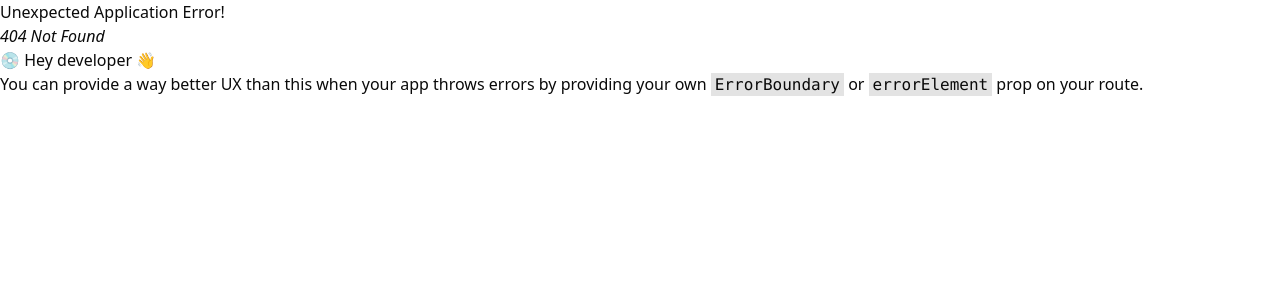
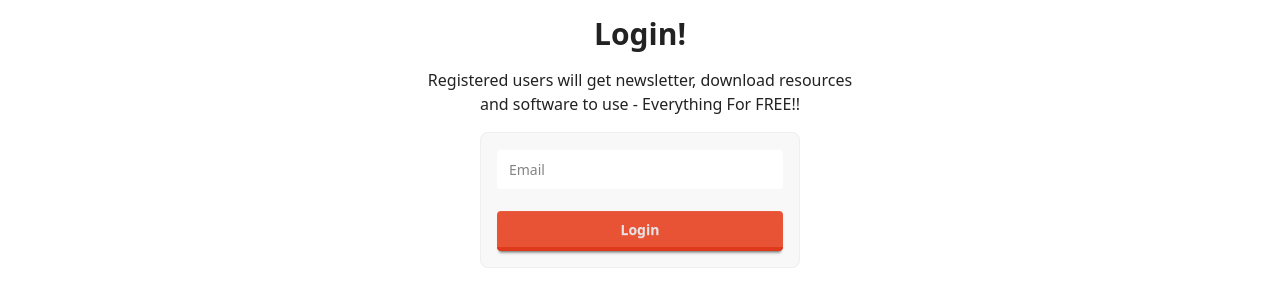
Before and after one commit to shemanto27/My-Portfolio-Website, a React (Vite) app in the folder frontend/: page /auth/1 in a window 1280 px wide. Before the commit this address had no page. Shown: the top 306 px of the page. Built offline with nearby package versions, Linux system fonts and the light colour scheme.

Commit message:
jwt added

```diff
--- a/frontend/src/components/Footer.jsx
+++ b/frontend/src/components/Footer.jsx
@@ -9,10 +9,10 @@ function Footer() {
         <aside>
           <p className='text-white flex items-center justify-center flex-wrap'>
             Copyright © {new Date().getFullYear()} - Build by Shemanto Sharkar with
-            <div className='flex items-center justify-center'>
+            <span className='flex items-center justify-center'>
             <img src={laptop} alt="laptop" className='w-5 mx-1' /> +
             <img src={love} alt="love" className='w-5 mx-1'/>
-            </div>
+            </span>
           </p>
         </aside>
       </footer>
--- a/frontend/src/components/Hero.jsx
+++ b/frontend/src/components/Hero.jsx
@@ -1,12 +1,13 @@
 import React from 'react'
 import coder_image from '../assets/images/coder_image.webp'
+
 
 function Hero() {
   return (
     <>
       <div className="hero bg-base-100 h-full flex flex-col justify-center items-center text-center container mx-auto px-4 my-5">
         <div className='flex items-center justify-center flex-wrap'>
-          <h1 className="text-5xl font-bold text-[#151a11] flex items-center">
+          <h1 className="text-5xl font-bold text-[#222222] flex items-center">
             Let's Code and Build!
           </h1>
           <div><img src={coder_image} alt="coder_image" className="w-12 ml-2" /></div>
--- a/frontend/src/components/Navbar.jsx
+++ b/frontend/src/components/Navbar.jsx
@@ -1,7 +1,20 @@
-import React from 'react'
+import React, {useEffect, useState} from 'react'
 import { FaLinkedin, FaGithub } from 'react-icons/fa'
+import { useNavigate } from 'react-router-dom';
+
 
 function Navbar() {
+  const navigate = useNavigate();
+  const [logInStatus, setLogInStatus] = useState(false);
+
+  useEffect(() => {
+    if (localStorage.getItem('token') === null) {
+      setLogInStatus(false);
+    }
+    else {
+      setLogInStatus(true);
+    };
+  }, [])
   return (
     <>
       <div className="navbar bg-[#18354C] shadow-sm ">
@@ -20,8 +33,8 @@ function Navbar() {
               <li><a>Books</a></li>
               <li><a href="https://www.linkedin.com/in/shemanto"><FaLinkedin className="h-5 w-5" /> LinkedIn</a></li>
               <li><a href="https://github.com/shemanto27"><FaGithub className="h-5 w-5" /> GitHub</a></li>
-              <li className="mb-2"><a className="btn bg-[#E85235] border-[#DD391A] text-white shadow-none">Sign-Up&#10024;</a></li>
-              <li><a className="btn bg-[#fbcf4d] border-0 text-black shadow-none">Login</a></li>
+              <li className="mb-2"><a className="btn bg-[#E85235] border-[#DD391A] text-white shadow-none" onClick={() => navigate('/auth/register')}>Sign-Up&#10024;</a></li>
+              <li><a className="btn bg-[#fbcf4d] border-0 text-black shadow-none" onClick={() => navigate('/auth/login')}>{logInStatus ? 'Login' : 'Logout'}</a></li>
             </ul>
           </div>
           <a className="btn btn-ghost text-xl text-white">Shemanto's Blog</a>
@@ -40,8 +53,8 @@ function Navbar() {
           <a href="https://github.com/shemanto27" target='_blank' className="btn btn-ghost bg-white">
             <FaGithub className="h-5 w-5" />
           </a>
-          <a className="btn bg-[#E85235] border-[#DD391A] text-white shadow-none">Sign-Up&#10024;</a>
-          <a className="btn bg-[#fbcf4d] border-0 text-black shadow-none">Login</a>
+          <a className="btn bg-[#E85235] border-[#DD391A] text-white shadow-none" onClick={() => navigate('/auth/register')}>Sign-Up&#10024;</a>
+          <a className="btn bg-[#fbcf4d] border-0 text-black shadow-none" onClick={() => navigate('/auth/login')}>{logInStatus ? 'Login' : 'Logout'}</a>
         </div>
       </div>
     </>
--- a/frontend/src/main.jsx
+++ b/frontend/src/main.jsx
@@ -31,7 +31,7 @@ const router = createBrowserRouter([
     element: <Admin />
   },
   {
-    path: '/register',
+    path: '/auth/:type',
     element: <UserRegistrationandLoginForm />
   },
 ]);
--- a/frontend/src/pages/AddNewBlog.jsx
+++ b/frontend/src/pages/AddNewBlog.jsx
@@ -62,7 +62,6 @@ const AddNewBlog = () => {
         navigate("/admin");
       }
     } catch (error) {
-      console.error("Error creating blog", error.response?.data || error.message);
       alert(JSON.stringify(error.response?.data)); // Show error response in alert
     }
   };
--- a/frontend/src/pages/UserRegistrationAndLoginForm.jsx
+++ b/frontend/src/pages/UserRegistrationAndLoginForm.jsx
@@ -1,23 +1,90 @@
-import React from 'react'
+import React, { useState } from 'react'
+import { useParams, useNavigate } from 'react-router-dom';
+import  axios  from 'axios';
+
+
 
 function UserRegistrationForm() {
+  const { type } = useParams();
+  const navigate = useNavigate();
+
+  const API_URL_register = "/api/users/";
+  const API_URL_login = "/api/jwt/create/";
+
+  const [email, setEmail] = useState("");
+  const [username, setUsername] = useState("");
+  const [password, setPassword] = useState("");
+  const [retypePassword, setRetypePassword] = useState("");
+
+  console.log(email, username, password, retypePassword);
+
+  const handleSubmit = async (e) => {
+    e.preventDefault();
+    const formData = new FormData();
+
+    if (type === "register") {
+      formData.append("email", email);
+      formData.append("name", username);
+      formData.append("password", password);
+      formData.append("re_password", retypePassword);
+
+      try {
+        const response = await axios.post(API_URL_register, formData, {
+          headers: {'Content-Type': 'application/json'},
+          withCredentials: true
+        });
+        alert("User Registered Successfully!");
+        navigate("/auth/login");
+      } catch (error) {
+        alert(JSON.stringify(error.response.data));
+      }
+    }
+    else {
+      formData.append("email", email);
+      formData.append("password", password);
+
+      try {
+        const response = await axios.post(API_URL_login, formData, {
+          headers: {'Content-Type': 'application/json'},
+          withCredentials: true
+        });
+        // storing access token in local storage
+        localStorage.clear();
+        localStorage.setItem('access_token', response.data.access);
+        localStorage.setItem('refresh_token', response.data.refresh);
+        axios.defaults.headers.common['Authorization'] = `Bearer ${response.data.access}`;
+        navigate("/admin");
+      } catch (error) {
+        alert(JSON.stringify(error.response.data));
+      }
+    }
+
+  }
+
   return (
     <div className='flex flex-col items-center justify-start h-screen'>
-    <h1 className='text-3xl font-bold my-4 text-[#222222]'>Sign-Up!</h1>
-    <p className='text-[#222222] flex-wrap text-center'>Registered users will get newsletter, download resources <br></br> and software to use - Everything For FREE!!</p>
-    <fieldset className="my-4 fieldset w-xs bg-base-200 border border-base-300 p-4 rounded-box">
+      <h1 className='text-3xl font-bold my-4 text-[#222222]'>{type === "register" ? "Sign-up!" : "Login!"}</h1>
+      <p className='text-[#222222] flex-wrap text-center'>Registered users will get newsletter, download resources <br></br> and software to use - Everything For FREE!!</p>
 
-        <label className="fieldset-label">Email</label>
-        <input type="email" className="input" placeholder="Email" />
+      <form className="my-4 fieldset w-xs bg-base-200 border border-base-300 p-4 rounded-box" onSubmit={handleSubmit}>
+        <input type="email" className="input" placeholder="Email" onChange={(e) => setEmail(e.target.value)} />
 
-        <label className="fieldset-label">User Name</label>
-        <input type="text" className="input" placeholder="User Name" />
+        {type === "register" && (
+          <>
+            <input type="text" className="input" placeholder="User Name" onChange={(e) => setUsername(e.target.value)} />
+            <input type="password" className="input" placeholder="Password" onChange={(e) => setPassword(e.target.value)} />
+            <input type="password" className="input" placeholder="Re-type Password" onChange={(e) => setRetypePassword(e.target.value)} />
+          </>
+        )}
 
-        <label className="fieldset-label">Password</label>
-        <input type="password" className="input" placeholder="Password" />
+        {type === "login" && (
+          <input type="password" className="input" placeholder="Password" onChange={(e) => setPassword(e.target.value)} />
+        )}
 
-        <button className="btn btn-neutral mt-4 bg-[#E85235] border-b-4 border-0 border-[#DD391A]">Create Account</button>
-</fieldset>
+        <button type='submit' className="btn btn-neutral mt-4 bg-[#E85235] border-b-4 border-0 border-[#DD391A]">
+          {type === "register" ? "Create Account" : "Login"}
+        </button>
+      </form>
     </div>
   )
 }
```
Also changed, not shown: frontend/src/interceptor/axios.js (added), 2 other files (tests, documents, lock files or other folders).
